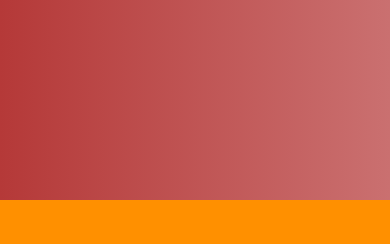
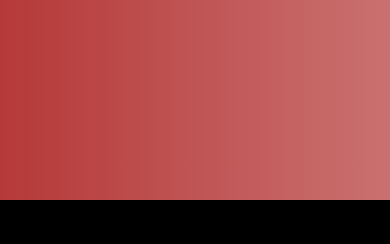
Before and after one commit to Aniloid2/RayseV, a Django app: page /king/ in a window 390 px wide. Shown: the part 600-844 px from the top of the page. Run offline with Django 3.2, Linux system fonts and the light colour scheme; some libraries are stand-ins or nearby versions; some web fonts are replaced.

Commit message:
checking if responsive works, login still needs some work

```diff
--- a/Rayse/static/css/loginform/style.css
+++ b/Rayse/static/css/loginform/style.css
@@ -7,7 +7,6 @@
 }
 
 body {
-  background: #FF9000;
 }
 
 h1 {
```
